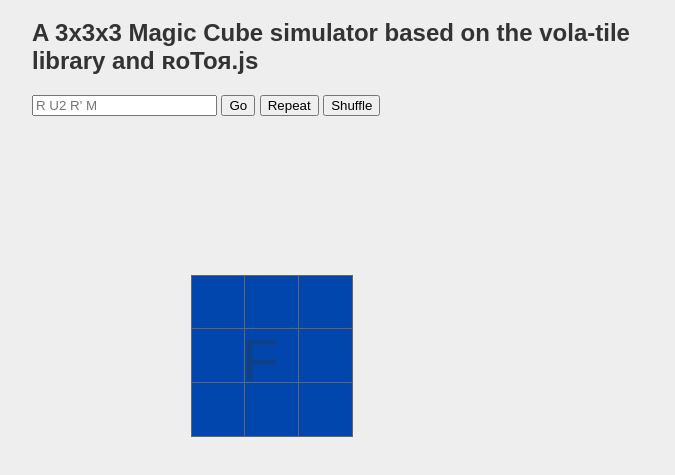
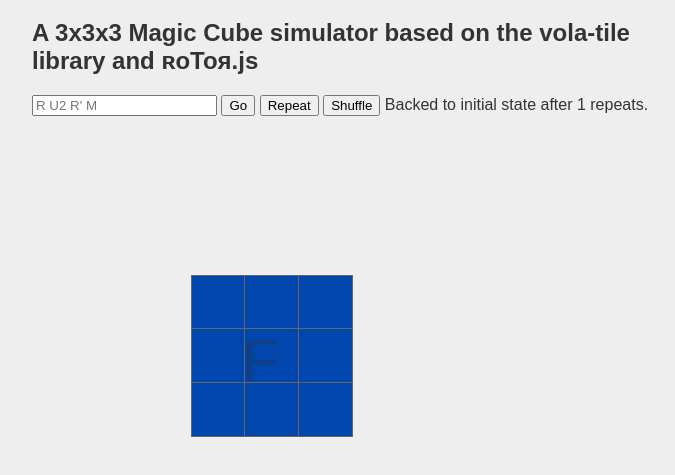
Before and after one commit to Pisces000221/vola-tile, a plain HTML site: page javascript/simulator/simulator.html in a window 1280 px wide. Both pictures are taken after a click on the button "Repeat". Shown: the part 61-536 px from the top of the page, without its empty margins (288-963 px from the left). Drawn offline with Linux system fonts and the light colour scheme.

Commit message:
HTML Simulator: Fix an incorrect name

```diff
--- a/javascript/simulator/simulator.html
+++ b/javascript/simulator/simulator.html
@@ -185,7 +185,7 @@
         document.getElementById('rpt-display').textContent = '';
         do {
           ++repeat_cnt;
-          do_move(cmds);
+          parse_and_exec(cmds);
           if (cube.hash() === start_hash) break;
         } while (1);
         document.getElementById('rpt-display').textContent =
@@ -196,6 +196,10 @@
         cube.shuffle();
         show_cur_cube();
       }
+
+      document.getElementById('cmd-input').onkeydown = function (e) {
+        if (e.keyCode === 13) move();
+      };
     </script>
   </body>
 </html>
```
